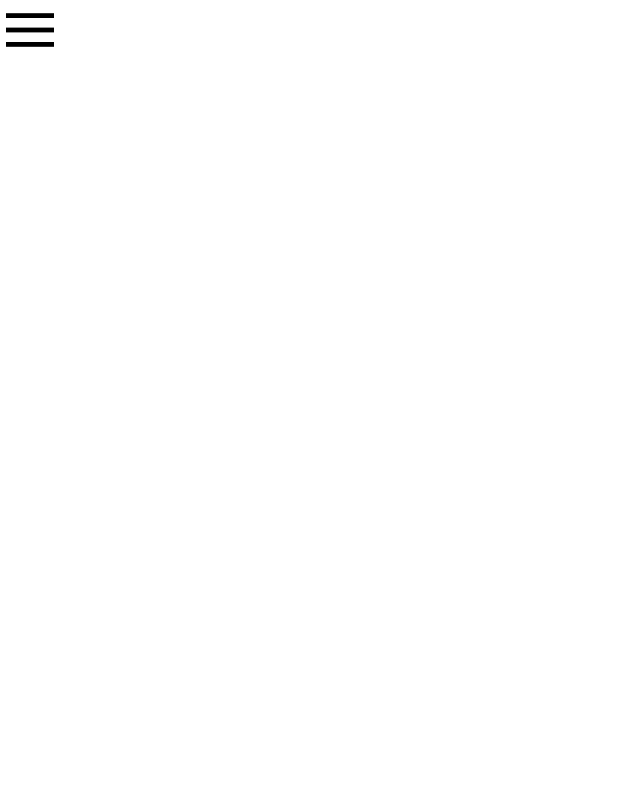
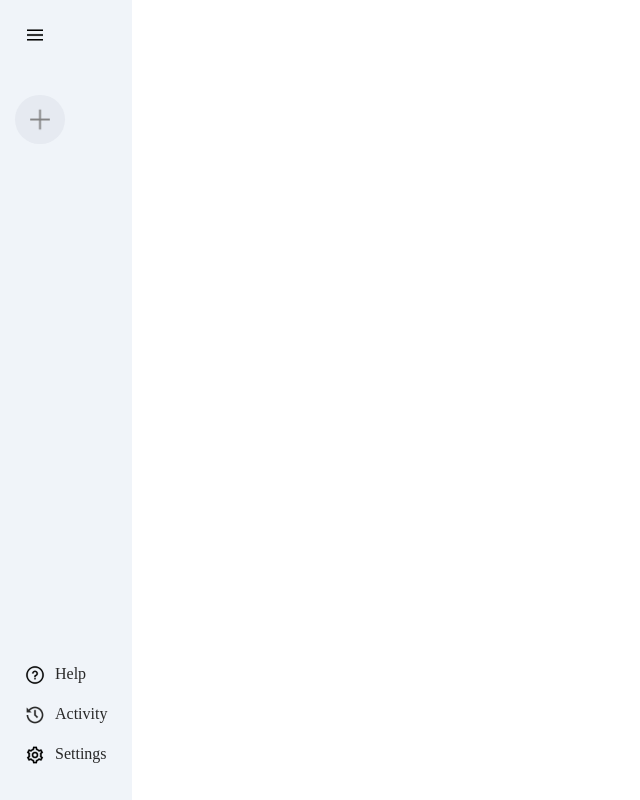
Before and after one commit to UzairShekhani/Google-Gemini, a React (Vite) app: page / in a window 1280 px wide. Shown: the whole page, without its empty margins (0-640 px from the left). Built offline with nearby package versions, Linux system fonts and the light colour scheme.

Commit message:
Ui updated

```diff
--- a/src/components/Sidebar/Sidebar.css
+++ b/src/components/Sidebar/Sidebar.css
@@ -0,0 +1,57 @@
+.sidebar{
+    min-height: 100vh;
+    display: inline-flex;
+    flex-direction: column;
+    justify-content: space-between;
+    background-color: #f0f4f9;
+    padding: 25px 15px;
+}
+.sidebar img{
+    width: 20px;
+}
+.sidebar .menu{
+    display: block;
+    margin-left: 10px;
+    cursor: pointer;
+}
+.sidebar .new-chat{
+    margin-top: 50px;
+    display: inline-flex;
+    align-items: center;
+    gap: 10px;
+    padding: 10px 15px;
+    background-color: #e6eaf1;
+    border-radius: 50px;
+    font-size: 14px;
+    color: gray;
+    cursor: pointer;
+}
+.sidebar .recent{
+    display: flex;
+    flex-direction: column;
+}
+.sidebar .recent-title{
+    margin-top: 30px;
+    margin-bottom: 20px;
+}
+.sidebar .recent-entry{
+    display: flex;
+    align-items: start;
+    gap: 10px;
+    padding: 10px;
+    padding-right: 40px;
+    border-radius: 50px;
+    color: #282828;
+    cursor: pointer;
+}
+.sidebar .recent-entry:hover{
+    background-color: #e2e6eb;
+}
+.sidebar .bottom{
+    display: flex;
+    flex-direction: column;
+}
+.sidebar .bottom-item{
+    padding-right: 10px;
+    cursor: pointer;
+}
--- a/src/components/Sidebar/Sidebar.jsx
+++ b/src/components/Sidebar/Sidebar.jsx
@@ -1,15 +1,43 @@
-import React from 'react'
+import React, { useState } from 'react'
 import './Sidebar.css'
 import {assets} from '../../assets/assets'
 
 const Sidebar = () => {
+
+  const [extended, setExtended] = useState(false)
+
   return (
     <div className='sidebar'>
         <div className="top">
             <img className='menu' src={assets.menu_icon} alt="" />
+            <div className="new-chat">
+                <img src={assets.plus_icon} alt="" />
+                {extended ? <p>New Chat</p> : null}
+            </div>
+            {extended ?
+            <div className="recent">
+              <p className="recent-title">Recent</p>
+              <div className="recent-entry">
+                  <img src={assets.message_icon} alt="" />
+                  <p>What is react ...</p>
+              </div>
+            </div>
+            : null
+            }
         </div>
         <div className="bottom">
-
+            <div className="bottom-item recent-entry">
+                <img src={assets.question_icon} alt="" />
+                <p>Help</p>
+            </div>
+            <div className="bottom-item recent-entry">
+                <img src={assets.history_icon} alt="" />
+                <p>Activity</p>
+            </div>
+            <div className="bottom-item recent-entry">
+                <img src={assets.setting_icon} alt="" />
+                <p>Settings</p>
+            </div>
         </div>
     </div>
   )
--- a/src/index.css
+++ b/src/index.css
@@ -2,6 +2,7 @@
   padding: 0;
   margin: 0;
   box-sizing: border-box;
+  /* font-family: ; */
 }
 #root{
   min-height: 100vh;
```
